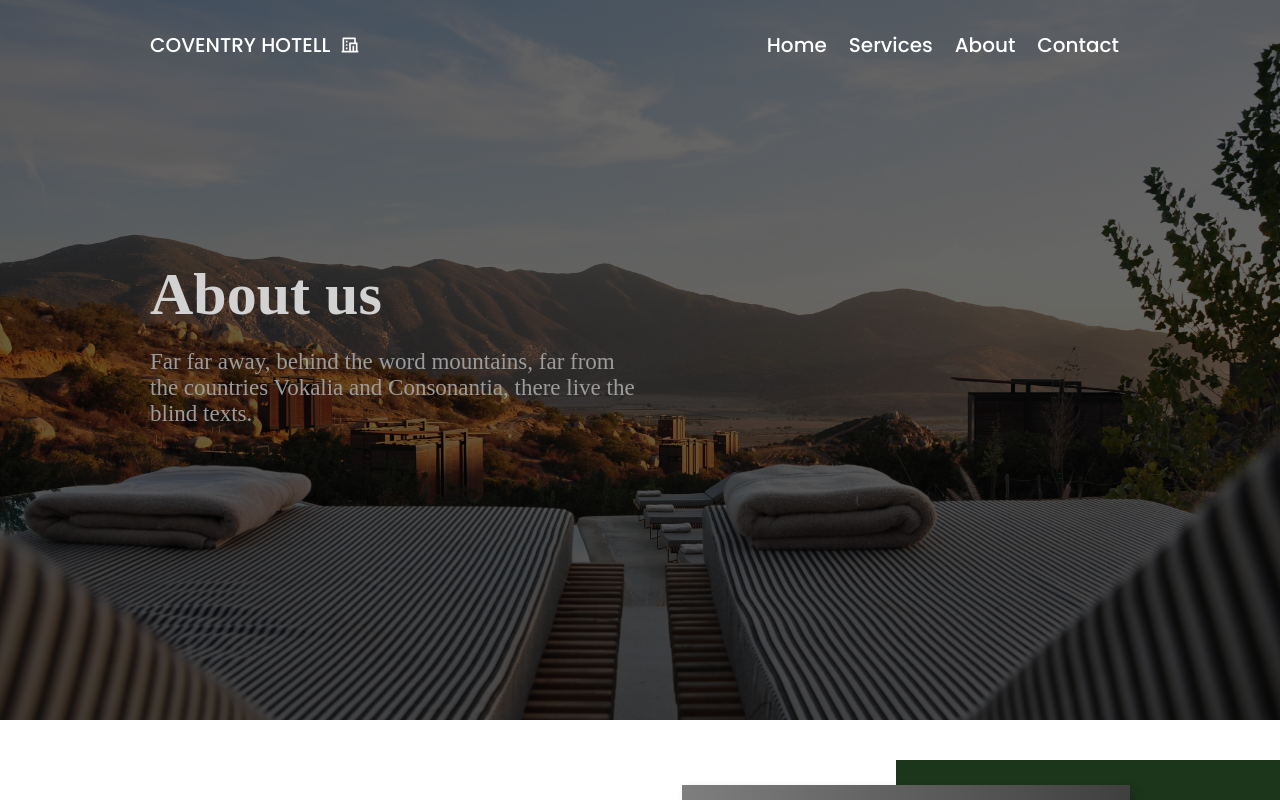
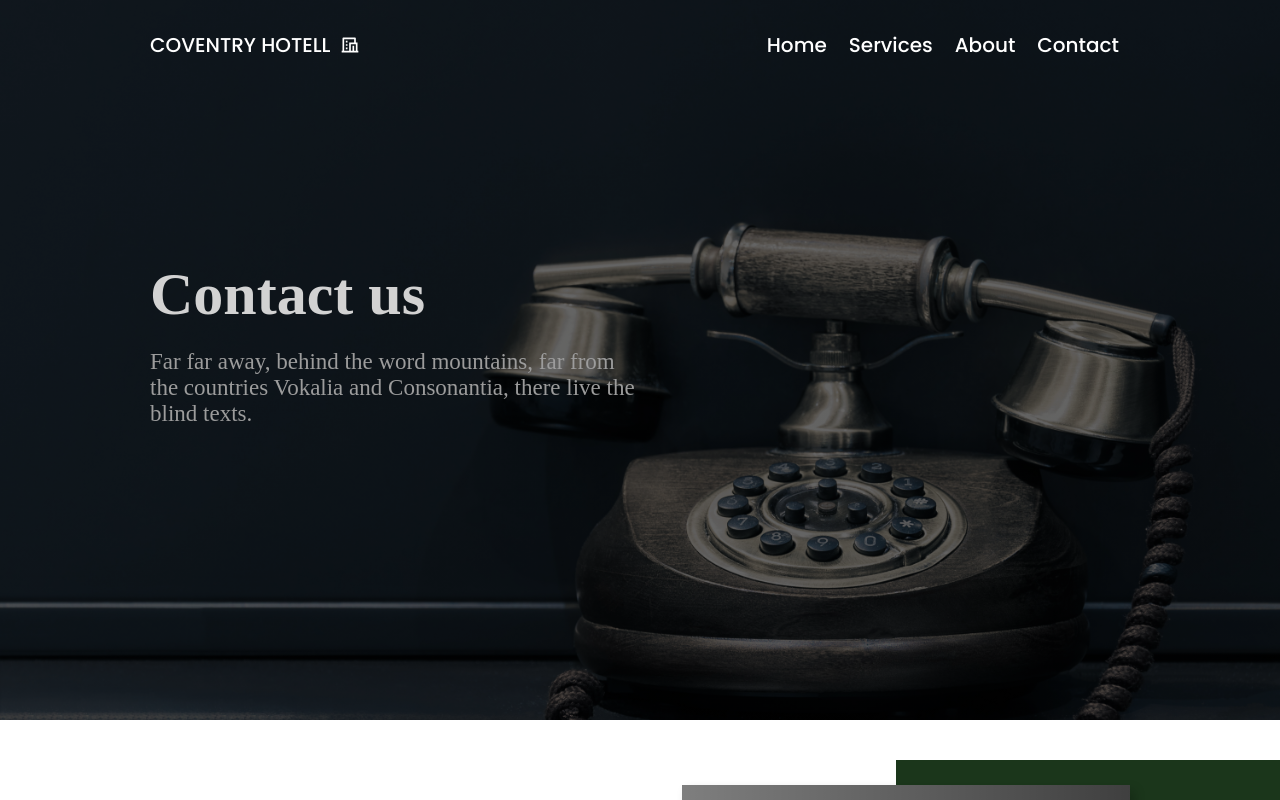
Before and after one commit to Davetech101/coventry-hotel, a Next.js app: page /contact in a window 1280 px wide. Shown: the top 800 px of the page. Built offline with nearby package versions, Linux system fonts and the light colour scheme; grey boxes are pictures that could not be loaded.

Commit message:
contact page

```diff
--- a/pages/contact.tsx
+++ b/pages/contact.tsx
@@ -10,9 +10,9 @@ export default function about() {
       <Navbar />
       <Hero
         text="Far far away, behind the word mountains, far from the countries Vokalia and Consonantia, there live the blind texts."
-        title="About us"
+        title="Contact us"
         type=""
-        bgImg="aboutHero"
+        bgImg="contactHero"
       />
       <History/>
       <WhoWeAre/>
```
Also changed, not shown: public/assets/contactHero.jpg (added).
